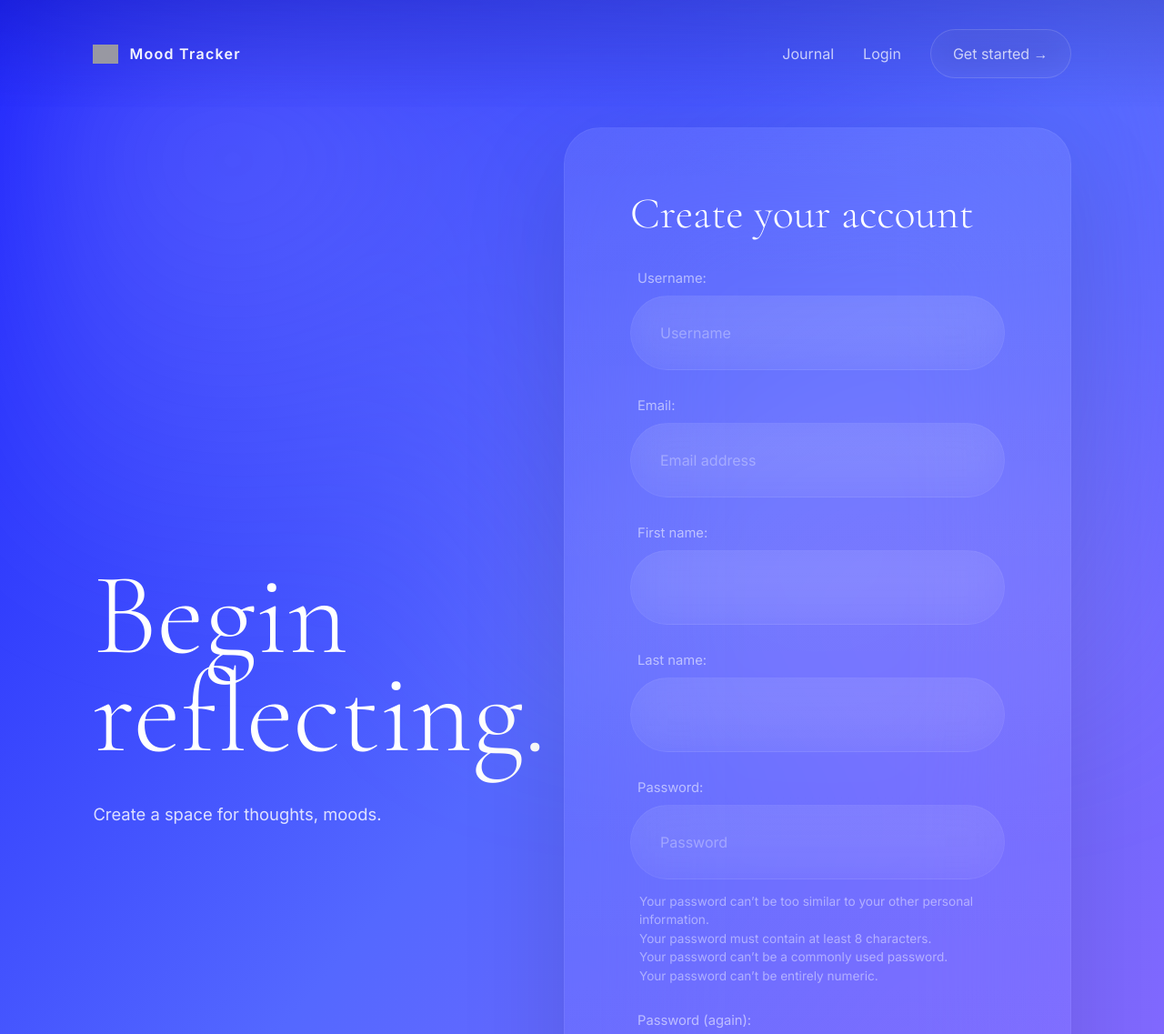
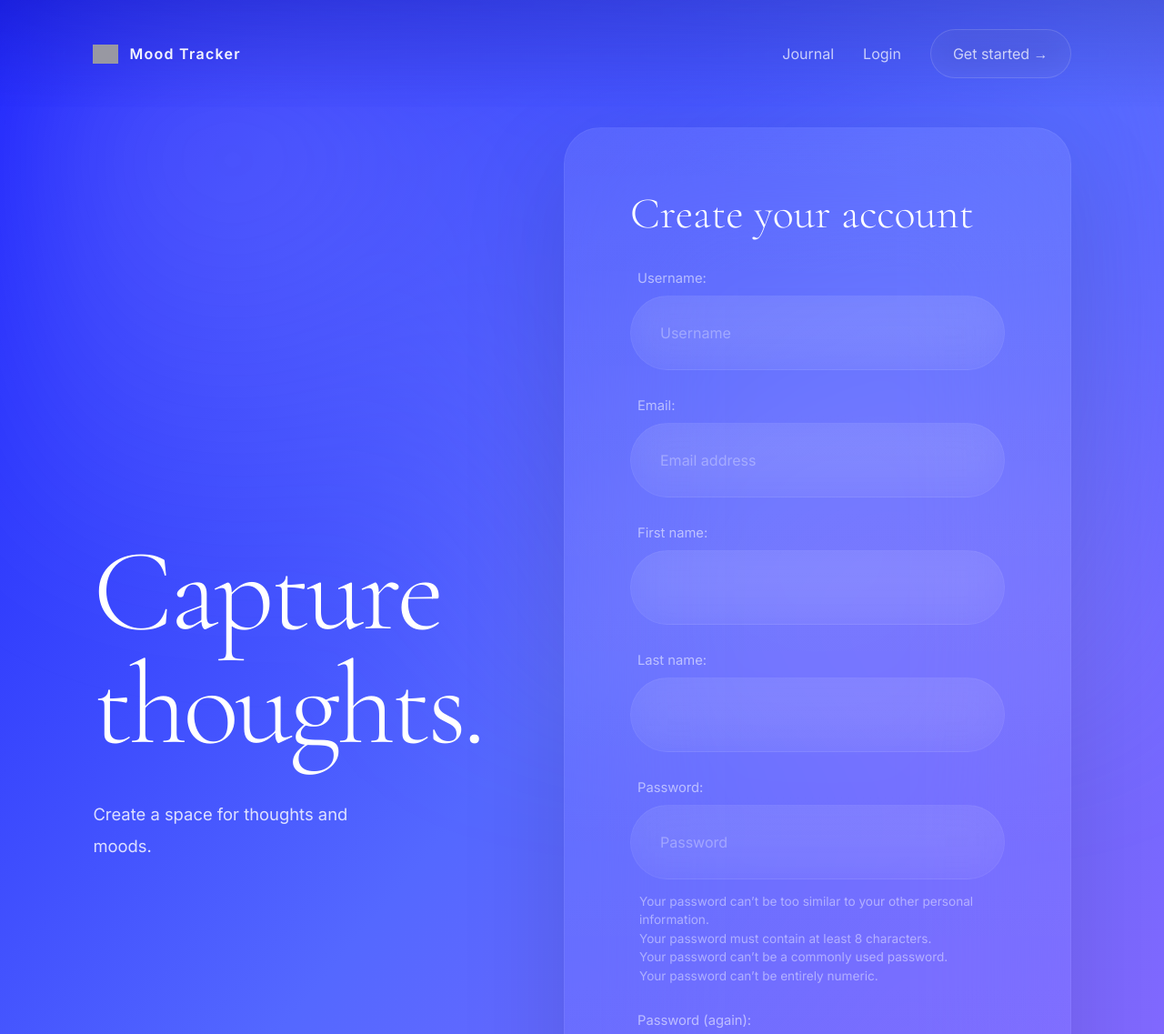
Before and after one commit to zwirok-git/ai-mood-tracker, a Django app: page /register/ in a window 1280 px wide. Shown: the top 1137 px of the page at 91% size. Run offline with Django 5.2, Linux system fonts and the light colour scheme; grey boxes are pictures that could not be loaded.

Commit message:
style: refine registration page typography

```diff
--- a/static/css/styles.css
+++ b/static/css/styles.css
@@ -430,9 +430,10 @@ main {
 .login-copy h1 {
     font-family: var(--font-display);
     font-size: clamp(6rem, 10vw, 8rem);
-    line-height: .84;
+    line-height: .98;
     font-weight: 300;
     margin: 0;
+    letter-spacing: -.03em;
 }
 
 .login-copy p {
--- a/templates/registration/registration.html
+++ b/templates/registration/registration.html
@@ -5,13 +5,13 @@
   <section class="login-layout">
     <section class="login-copy">
       <h1>
-        Begin
+        Capture
         <br>
-        reflecting.
+        thoughts.
       </h1>
       <p>
         Create a space
-        for thoughts, moods.
+        for thoughts and moods.
       </p>
     </section>
     <section class="login-panel">
```
